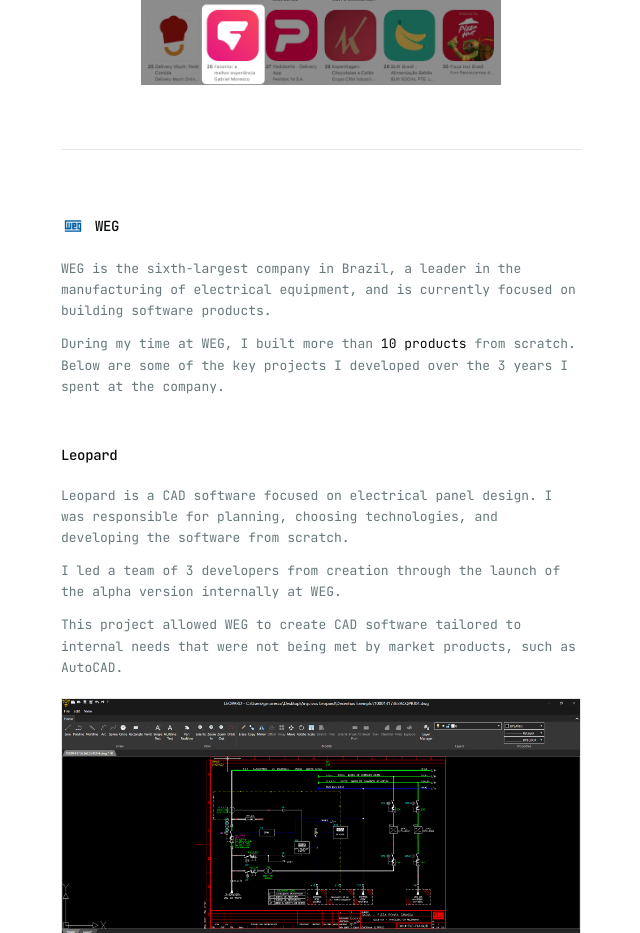
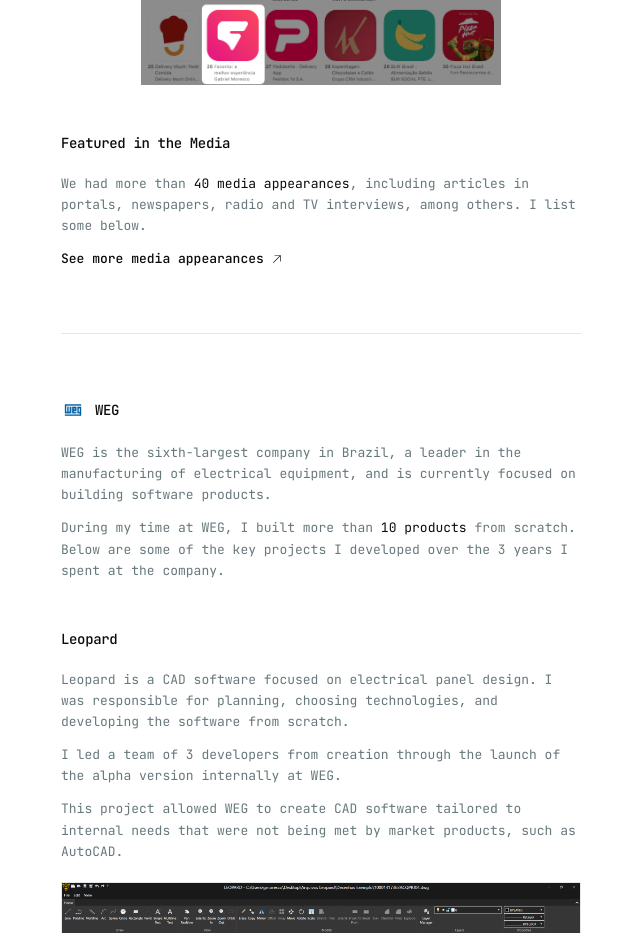
Before and after one commit to gabriel-moresco/moresco.cc, a Next.js app: page / in a window 1280 px wide. Shown: the part 2200-3133 px from the top of the page, without its empty margins (319-959 px from the left). Built offline with nearby package versions, Linux system fonts and the light colour scheme.

Commit message:
feat: add media appearances section to Favorito component
Introduces a new section highlighting media appearances, including a brief description and a link to view more. This enhances the visibility of the Favorito app's presence in the media.

```diff
--- a/src/components/sections/favorito.tsx
+++ b/src/components/sections/favorito.tsx
@@ -152,5 +152,31 @@
         bordered={false}
       />
     </div>
+    <article className="flex flex-col gap-5">
+      <h3 className="text-sm font-medium tracking-tight text-foreground">
+        Featured in the Media
+      </h3>
+      <div className="flex flex-col gap-3 text-[13px] leading-relaxed text-muted-foreground">
+        <p>
+          We had more than{" "}
+          <span className="text-foreground">40 media appearances</span>,
+          including articles in portals, newspapers, radio and TV interviews,
+          among others. I list some below.
+        </p>
+        <Link
+          href="https://l.moresco.cc/favorito-pr"
+          target="_blank"
+          rel="noopener noreferrer"
+          className="group inline-flex w-fit items-center gap-1.5 font-medium text-foreground underline-offset-4 outline-none hover:underline focus-visible:ring-2 focus-visible:ring-ring/40"
+        >
+          See more media appearances
+          <ArrowUpRightIcon
+            aria-hidden
+            weight="light"
+            className="size-3.5 shrink-0 text-foreground"
+          />
+        </Link>
+      </div>
+    </article>
   </section>
 )
```
